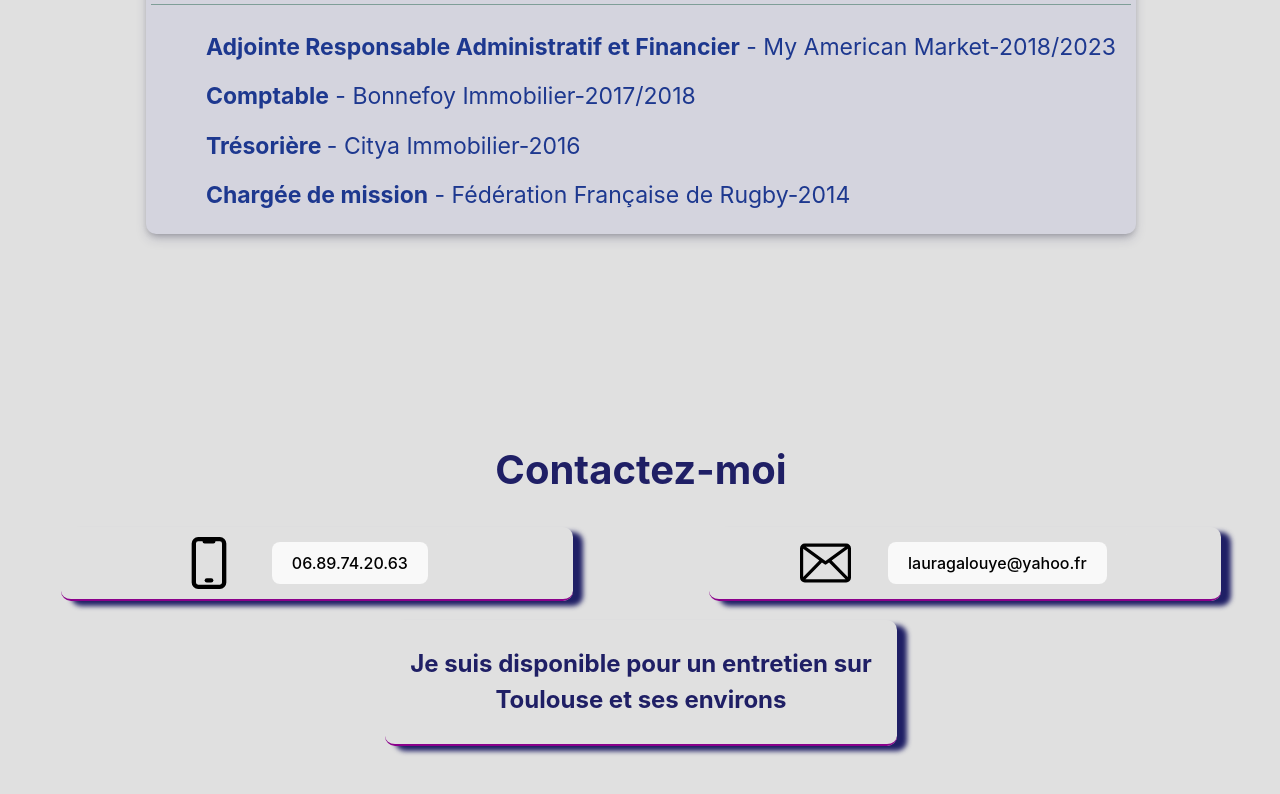
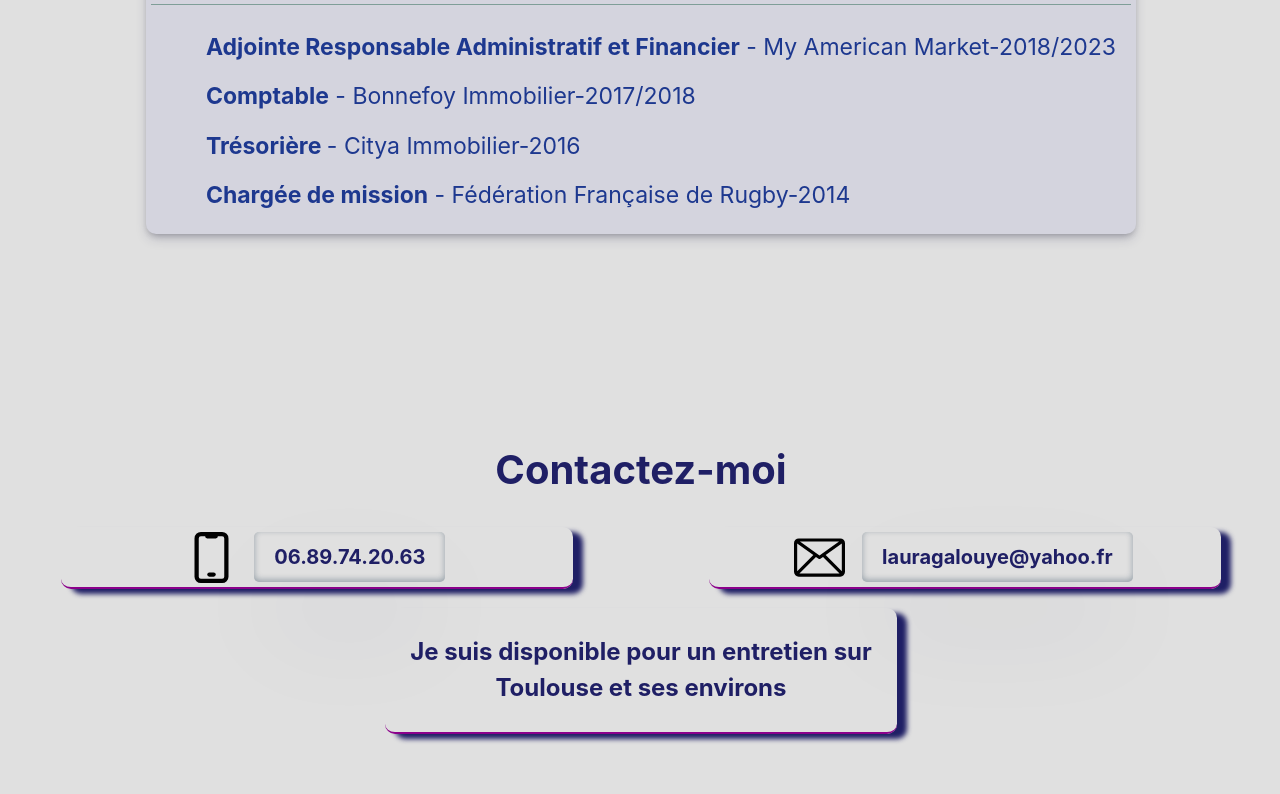
Before and after one commit to LauraGalouye/resume, a React (Vite) app: page / in a window 1280 px wide. Shown: the part 4575-5369 px from the top of the page. Built offline with nearby package versions, Linux system fonts and the light colour scheme.

Commit message:
contact correction

```diff
--- a/src/components/CallButton/CallButton.jsx
+++ b/src/components/CallButton/CallButton.jsx
@@ -4,9 +4,9 @@
 const CallButton = ({ phoneNumber }) => {
     return (
         <a  href={`tel:${phoneNumber}`} className="call-button">
-            <button>
+
                 06.89.74.20.63
-            </button>
+
         </a>
     );
 }
--- a/src/components/CallButton/CallButton.scss
+++ b/src/components/CallButton/CallButton.scss
@@ -2,15 +2,18 @@
   display: inline-block;
   margin: 5px;
   background-color: rgb(224, 224, 224);
-  color: white;
+  color: rgb(31, 31, 101);
   text-decoration: none;
-  border: none;
+  font-weight: bold;
+  font-size: 20px;
   padding: 10px 20px;
   border-radius: 5px;
+  box-shadow: rgba(50, 50, 93, 0.25) 0px 50px 100px -20px, rgba(0, 0, 0, 0.3) 0px 30px 60px -30px, rgba(10, 37, 64, 0.35) 0px -2px 6px 0px inset;
   cursor: pointer;
   transition: background-color 0.3s;
 }
 
 .call-button:hover {
   background-color: rgb(31, 31, 101);
+  color : white
 }
--- a/src/components/EmailLink/EmailLink.jsx
+++ b/src/components/EmailLink/EmailLink.jsx
@@ -3,9 +3,9 @@
 const EmailLink = ({ email }) => {
     return (
         <a href={`mailto:${email}`} className="email-button">
-            <button >
+
                 lauragalouye@yahoo.fr
-            </button>
+
         </a>
     );
 }
--- a/src/components/EmailLink/EmailLink.scss
+++ b/src/components/EmailLink/EmailLink.scss
@@ -2,15 +2,18 @@
   display: inline-block;
   margin: 5px;
   background-color: rgb(224, 224, 224);
-  color: black;
+  color: rgb(31, 31, 101);
   text-decoration: none;
-  border: none;
+  font-weight: bold;
+  font-size: 20px;
   padding: 10px 20px;
   border-radius: 5px;
+  box-shadow: rgba(50, 50, 93, 0.25) 0px 50px 100px -20px, rgba(0, 0, 0, 0.3) 0px 30px 60px -30px, rgba(10, 37, 64, 0.35) 0px -2px 6px 0px inset;
   cursor: pointer;
   transition: background-color 0.3s;
 }
 
 .email-button:hover {
   background-color: rgb(31, 31, 101);
+  color : white
 }
```
